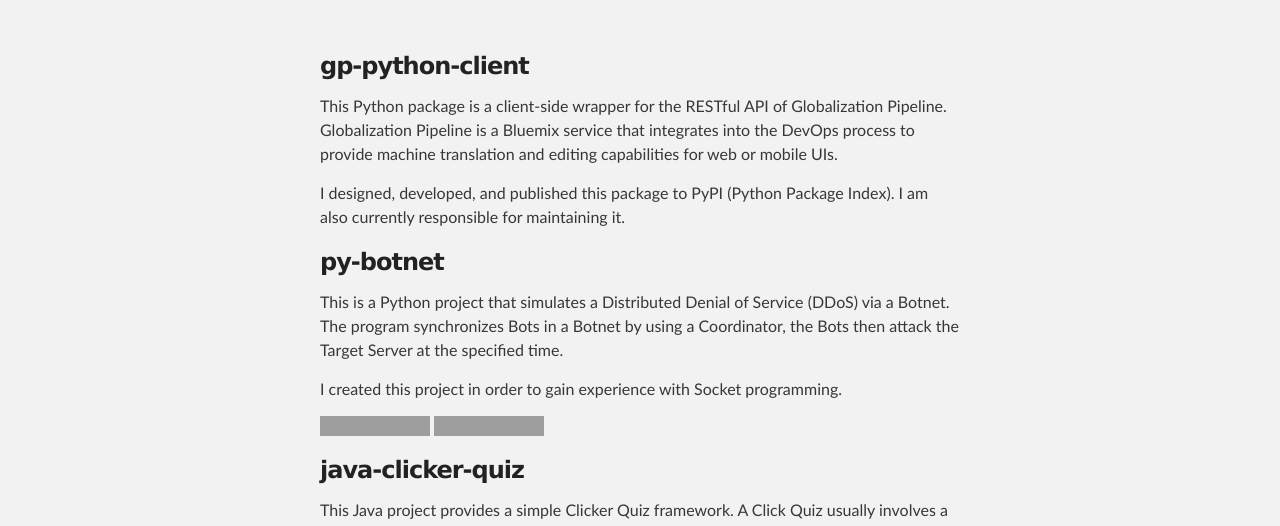
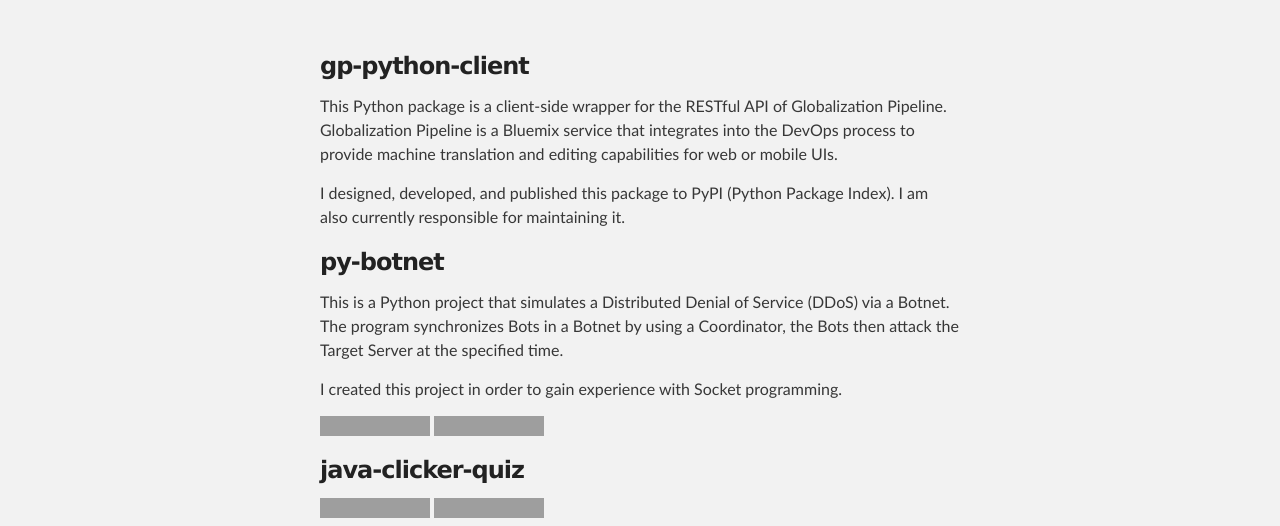
Before and after one commit to Farhan3/farhan3.github.io, a plain HTML site: page index.html in a window 1280 px wide. Shown: the part 212-738 px from the top of the page. Drawn offline with Linux system fonts and the light colour scheme; grey boxes are pictures that could not be loaded.

Commit message:
Update index.html

```diff
--- a/index.html
+++ b/index.html
@@ -45,7 +45,9 @@
 <iframe src="http://ghbtns.com/github-btn.html?user=farhan3&repo=py-botnet&type=fork&count=true" allowtransparency="true" frameborder="0" scrolling="0" width="110" height="20"></iframe>
 
 <h3>
-<a id="java-clicker-quiz" class="anchor" href="#java-clicker-quiz" aria-hidden="true"><span aria-hidden="true" class="octicon octicon-link"></span></a>java-clicker-quiz</h3>
+<a id="java-clicker-quiz" class="anchor" href="#java-clicker-quiz" aria-hidden="true"><span aria-hidden="true" class="octicon octicon-link"></span></a>java-clicker-quiz</h3> <iframe src="http://ghbtns.com/github-btn.html?user=farhan3&repo=java-clicker-quiz&type=watch&count=true" allowtransparency="true" frameborder="0" scrolling="0" width="110" height="20"></iframe>
+<iframe src="http://ghbtns.com/github-btn.html?user=farhan3&repo=java-clicker-quiz&type=fork&count=true" allowtransparency="true" frameborder="0" scrolling="0" width="110" height="20"></iframe>
+
 
 <p>This Java project provides a simple Clicker Quiz framework. A Click Quiz usually involves a teacher asking the class a multiple-choice question, followed by the students picking an option on their Clicker devices. The program has a server side (teacher) that listens for clients (students) to connect; once a client connects and is authenticated, it is provided with the options to answer the question, choosing an option sends a response back to the server where it is logged for each id (student number).</p>
 
```
